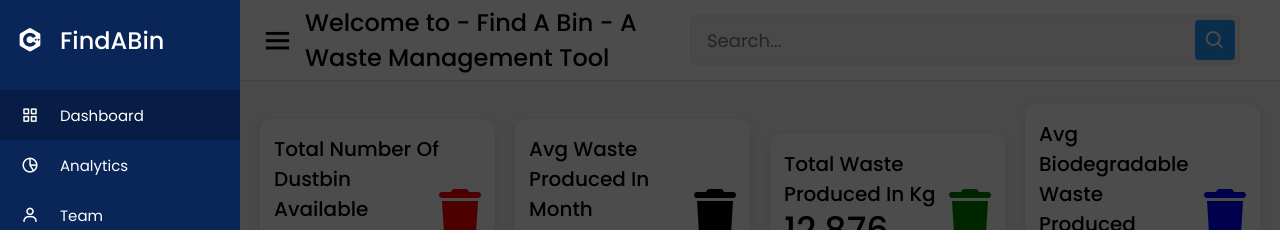
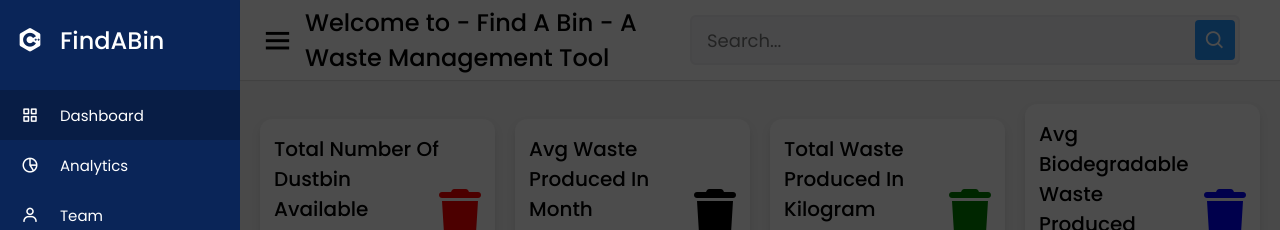
Before and after one commit to godisone/FindABin, a plain HTML site: page index.html in a window 1280 px wide. Shown: the top 230 px of the page. Drawn offline with nearby package versions, Linux system fonts and the light colour scheme; a script that the page names is missing.

Commit message:
Update index.html

```diff
--- a/index.html
+++ b/index.html
@@ -134,7 +134,7 @@
         </div>
         <div class="box">
           <div class="right-side">
-            <div class="box-topic">Total Waste Produced In Kg</div>
+            <div class="box-topic">Total Waste Produced In Kilogram</div>
             <div class="number">12,876</div>
             <div class="indicator">
               <i class='bx bx-up-arrow-alt'></i>
```
